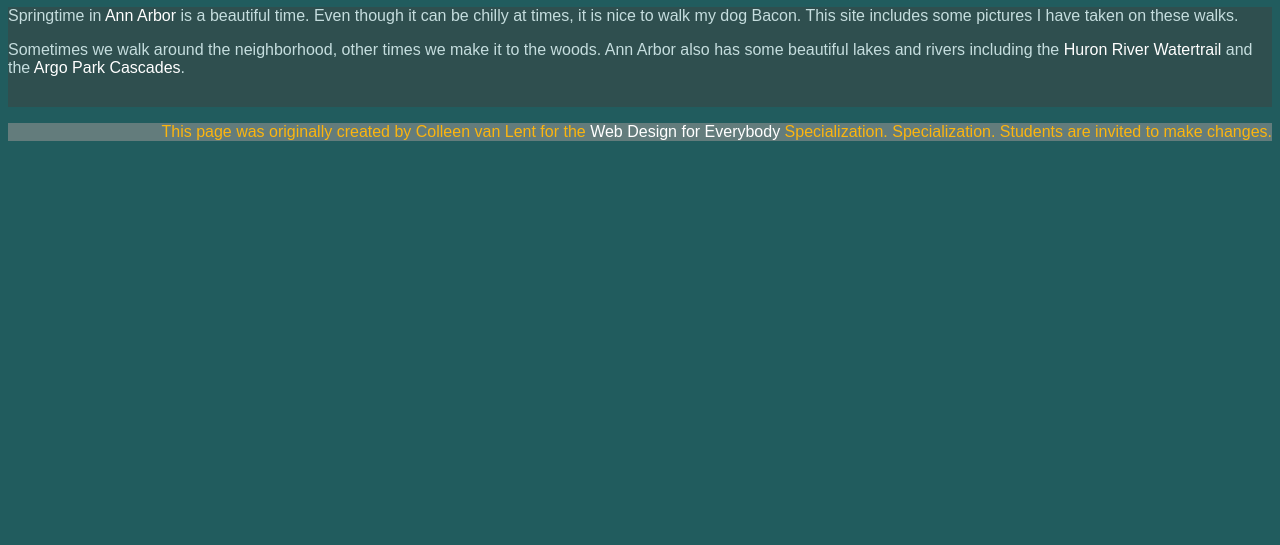
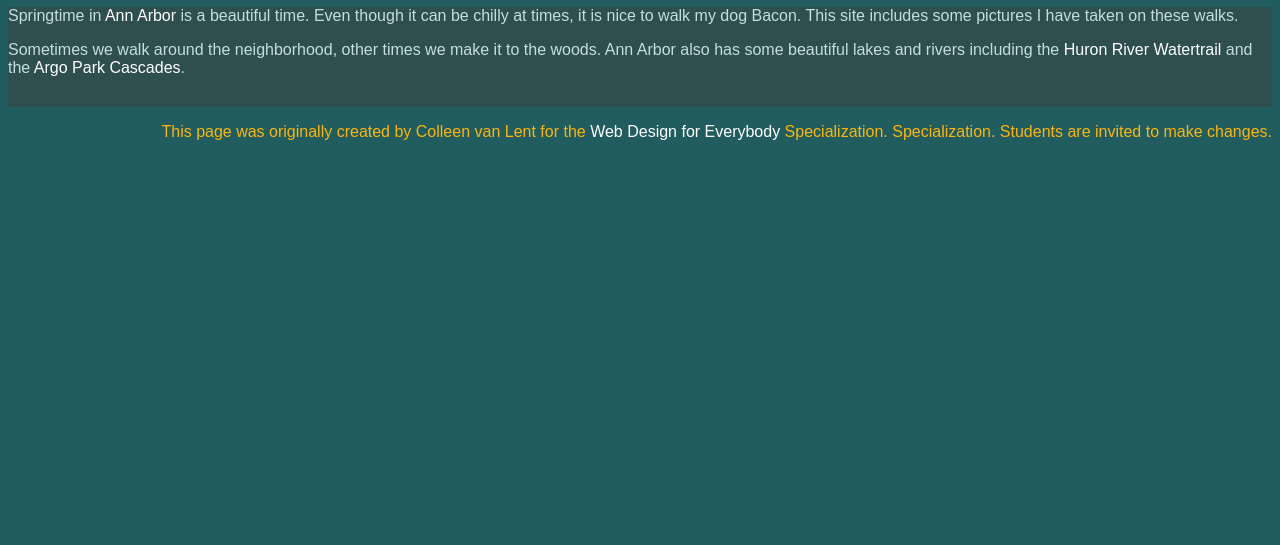
Before and after one commit to aabermudez/Homework_CSS_Coursera_ANDRES, a plain HTML site: page index.html in a window 1280 px wide. Shown: the part 255-800 px from the top of the page. Drawn offline with Linux system fonts and the light colour scheme.

Commit message:
Contrast fix for second assignment

```diff
--- a/css/styles.css
+++ b/css/styles.css
@@ -102,5 +102,4 @@ h1 {
 footer p {
     text-align: right;
     color: #FCB50Fff;
-    background-color: rgb(99, 124, 124);
 }
```
